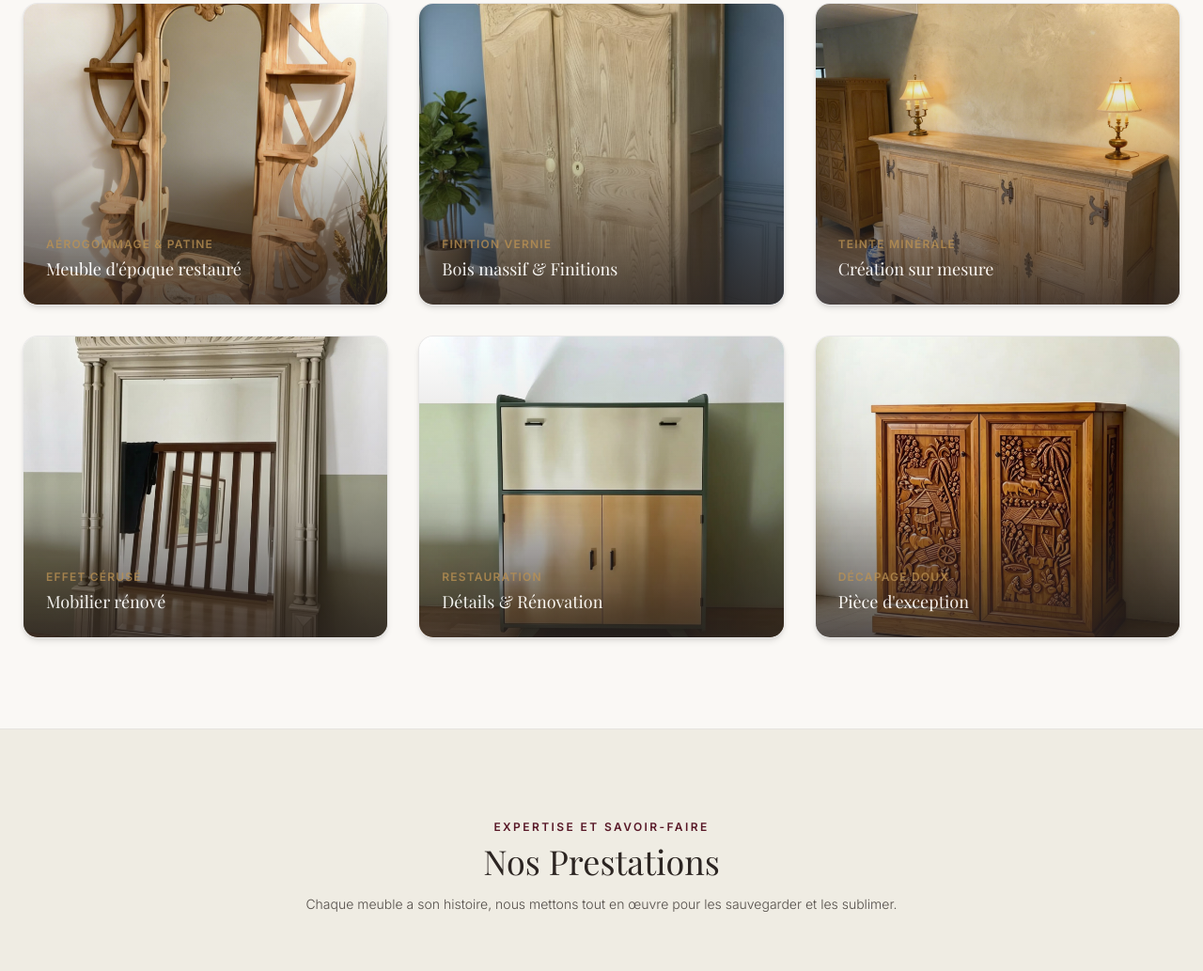
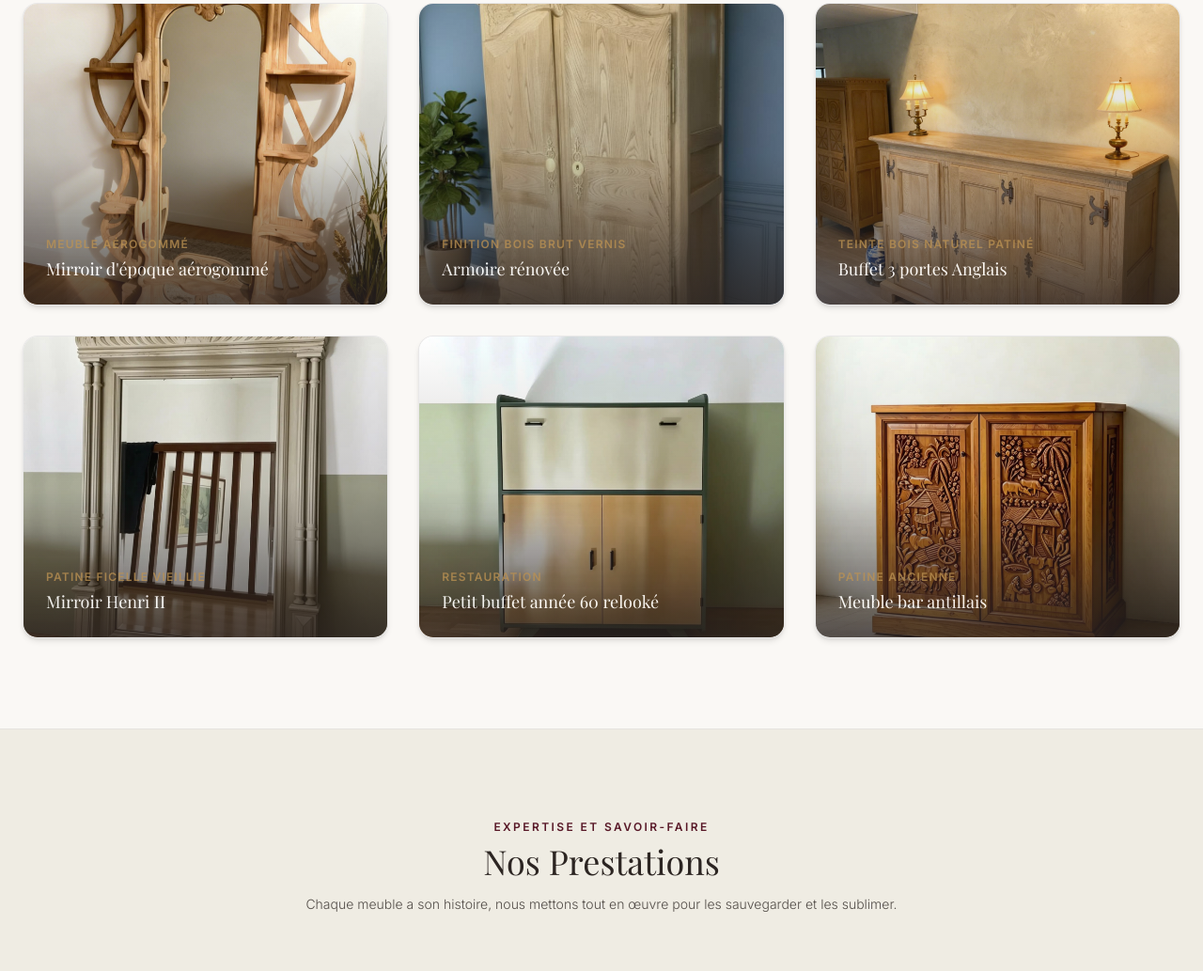
Before and after one commit to lafeuilledacanthe/lafeuilledacanthe.github.io, a plain HTML site: page index.html in a window 1280 px wide. Shown: the part 1058-2091 px from the top of the page at 94% size. Drawn offline with nearby package versions, Linux system fonts and the light colour scheme; a web font is replaced by a local one.

Commit message:
Update index.html

```diff
--- a/index.html
+++ b/index.html
@@ -137,8 +137,8 @@
                 <div class="relative group overflow-hidden rounded-2xl shadow-md border border-[#2C2522]/10 bg-white">
                     <img src="1000058743.jpg" alt="Meuble rénové 1" class="w-full h-80 object-cover group-hover:scale-105 transition duration-500">
                     <div class="absolute inset-0 bg-gradient-to-t from-[#2C2522]/90 via-[#2C2522]/20 to-transparent opacity-90 group-hover:opacity-100 transition duration-300 flex flex-col justify-end p-6">
-                        <span class="text-or text-xs uppercase tracking-widest font-semibold mb-1">Aérogommage & Patine</span>
-                        <h3 class="text-white font-serif text-lg font-medium">Meuble d'époque restauré</h3>
+                        <span class="text-or text-xs uppercase tracking-widest font-semibold mb-1">Meuble Aérogommé</span>
+                        <h3 class="text-white font-serif text-lg font-medium">Mirroir d'époque aérogommé</h3>
                     </div>
                 </div>
 
@@ -146,8 +146,8 @@
                 <div class="relative group overflow-hidden rounded-2xl shadow-md border border-[#2C2522]/10 bg-white">
                     <img src="1000058745.jpg" alt="Meuble rénové 2" class="w-full h-80 object-cover group-hover:scale-105 transition duration-500">
                     <div class="absolute inset-0 bg-gradient-to-t from-[#2C2522]/90 via-[#2C2522]/20 to-transparent opacity-90 group-hover:opacity-100 transition duration-300 flex flex-col justify-end p-6">
-                        <span class="text-or text-xs uppercase tracking-widest font-semibold mb-1">Finition Vernie</span>
-                        <h3 class="text-white font-serif text-lg font-medium">Bois massif & Finitions</h3>
+                        <span class="text-or text-xs uppercase tracking-widest font-semibold mb-1">Finition bois brut vernis</span>
+                        <h3 class="text-white font-serif text-lg font-medium">Armoire rénovée</h3>
                     </div>
                 </div>
 
@@ -155,8 +155,8 @@
                 <div class="relative group overflow-hidden rounded-2xl shadow-md border border-[#2C2522]/10 bg-white">
                     <img src="1784621088102.jpg" alt="Meuble rénové 3" class="w-full h-80 object-cover group-hover:scale-105 transition duration-500">
                     <div class="absolute inset-0 bg-gradient-to-t from-[#2C2522]/90 via-[#2C2522]/20 to-transparent opacity-90 group-hover:opacity-100 transition duration-300 flex flex-col justify-end p-6">
-                        <span class="text-or text-xs uppercase tracking-widest font-semibold mb-1">Teinte Minérale</span>
-                        <h3 class="text-white font-serif text-lg font-medium">Création sur mesure</h3>
+                        <span class="text-or text-xs uppercase tracking-widest font-semibold mb-1">Teinte bois naturel patiné</span>
+                        <h3 class="text-white font-serif text-lg font-medium">Buffet 3 portes Anglais</h3>
                     </div>
                 </div>
 
@@ -164,8 +164,8 @@
                 <div class="relative group overflow-hidden rounded-2xl shadow-md border border-[#2C2522]/10 bg-white">
                     <img src="1784621088121.jpg" alt="Meuble rénové 4" class="w-full h-80 object-cover group-hover:scale-105 transition duration-500">
                     <div class="absolute inset-0 bg-gradient-to-t from-[#2C2522]/90 via-[#2C2522]/20 to-transparent opacity-90 group-hover:opacity-100 transition duration-300 flex flex-col justify-end p-6">
-                        <span class="text-or text-xs uppercase tracking-widest font-semibold mb-1">Effet Cérusé</span>
-                        <h3 class="text-white font-serif text-lg font-medium">Mobilier rénové</h3>
+                        <span class="text-or text-xs uppercase tracking-widest font-semibold mb-1">Patine ficelle vieillie</span>
+                        <h3 class="text-white font-serif text-lg font-medium">Mirroir Henri II</h3>
                     </div>
                 </div>
 
@@ -174,7 +174,7 @@
                     <img src="1784621088138.jpg" alt="Meuble rénové 5" class="w-full h-80 object-cover group-hover:scale-105 transition duration-500">
                     <div class="absolute inset-0 bg-gradient-to-t from-[#2C2522]/90 via-[#2C2522]/20 to-transparent opacity-90 group-hover:opacity-100 transition duration-300 flex flex-col justify-end p-6">
                         <span class="text-or text-xs uppercase tracking-widest font-semibold mb-1">Restauration</span>
-                        <h3 class="text-white font-serif text-lg font-medium">Détails & Rénovation</h3>
+                        <h3 class="text-white font-serif text-lg font-medium">Petit buffet année 60 relooké</h3>
                     </div>
                 </div>
 
@@ -182,8 +182,8 @@
                 <div class="relative group overflow-hidden rounded-2xl shadow-md border border-[#2C2522]/10 bg-white">
                     <img src="1784621088162.jpg" alt="Meuble rénové 6" class="w-full h-80 object-cover group-hover:scale-105 transition duration-500">
                     <div class="absolute inset-0 bg-gradient-to-t from-[#2C2522]/90 via-[#2C2522]/20 to-transparent opacity-90 group-hover:opacity-100 transition duration-300 flex flex-col justify-end p-6">
-                        <span class="text-or text-xs uppercase tracking-widest font-semibold mb-1">Décapage Doux</span>
-                        <h3 class="text-white font-serif text-lg font-medium">Pièce d'exception</h3>
+                        <span class="text-or text-xs uppercase tracking-widest font-semibold mb-1">Patine ancienne</span>
+                        <h3 class="text-white font-serif text-lg font-medium">Meuble bar antillais</h3>
                     </div>
                 </div>
 
```
